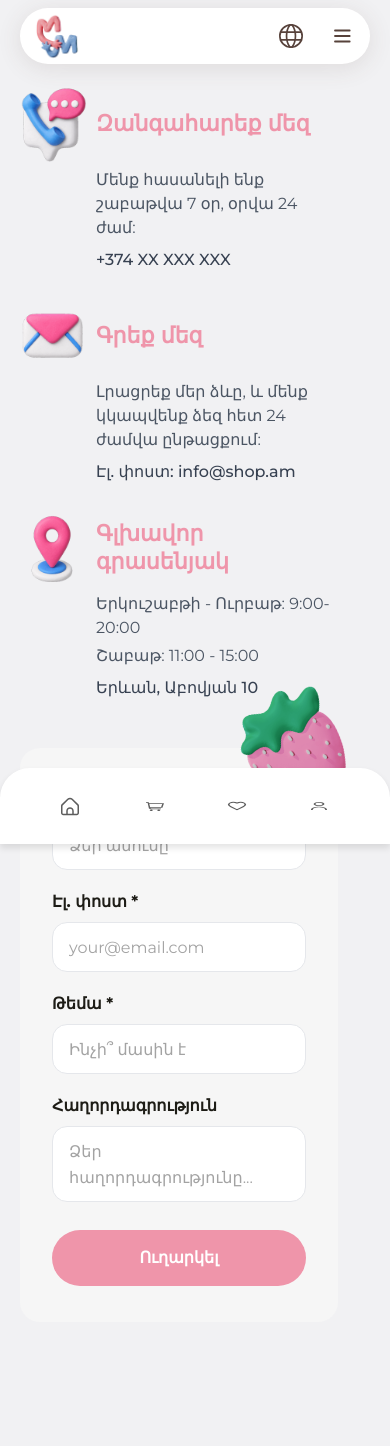
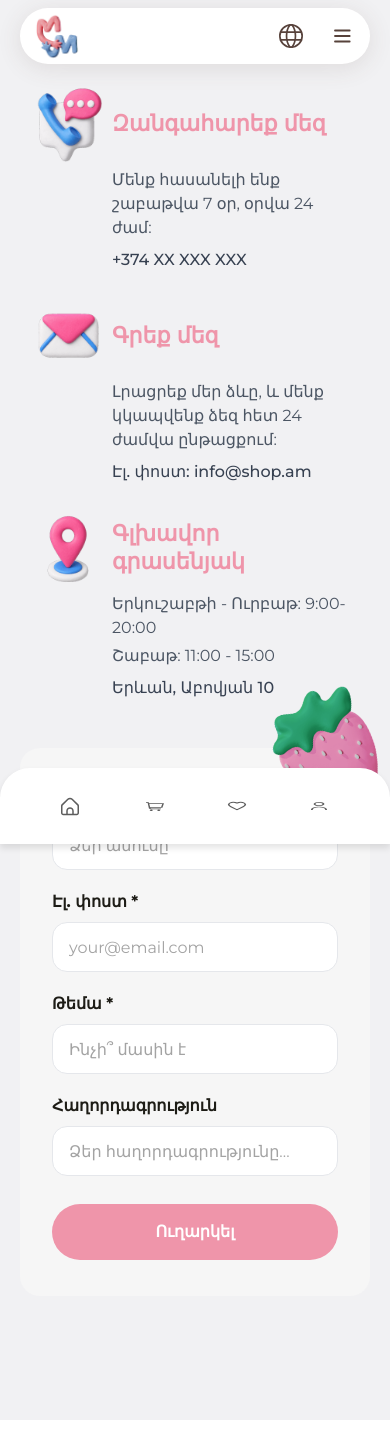
Before and after one commit to neetrino/MaMarie, a Next.js app: page /contact in a window 390 px wide. After the commit the page ends 1420 px from the top, so only its background shows below. Built offline with nearby package versions, Linux system fonts and the light colour scheme.

Commit message:
Update ContactPage layout for improved responsiveness
- Added responsive translation and width adjustments to the ContactPage layout for better mobile display.
- Enhanced the styling of the ContactInfoBlock and ContactForm components to ensure consistent appearance across devices.

```diff
--- a/src/app/contact/page.tsx
+++ b/src/app/contact/page.tsx
@@ -34,7 +34,7 @@ function ContactPageContent() {
       className="grid grid-cols-1 lg:grid-cols-2 lg:items-stretch"
       style={contactGridStyle}
     >
-      <div className="flex w-full min-w-0 flex-col gap-8">
+      <div className="flex w-full min-w-0 flex-col gap-8 max-lg:translate-x-4">
         <ContactInfoBlock iconSrc={CONTACT_PAGE_ASSETS.iconPhone} title={t('contact.callToUs.title')}>
           <p className="mb-2 text-gray-600">{t('contact.callToUs.description')}</p>
           <a href={`tel:${t('contact.phone')}`} className="font-medium text-gray-700 hover:text-gray-900">
@@ -58,7 +58,7 @@ function ContactPageContent() {
         </ContactInfoBlock>
       </div>
 
-      <div className="relative flex w-full min-w-0 overflow-visible">
+      <div className="relative flex w-full min-w-0 overflow-visible max-lg:-mr-8 max-lg:w-[calc(100%+32px)]">
         <ContactForm />
       </div>
     </div>
```
